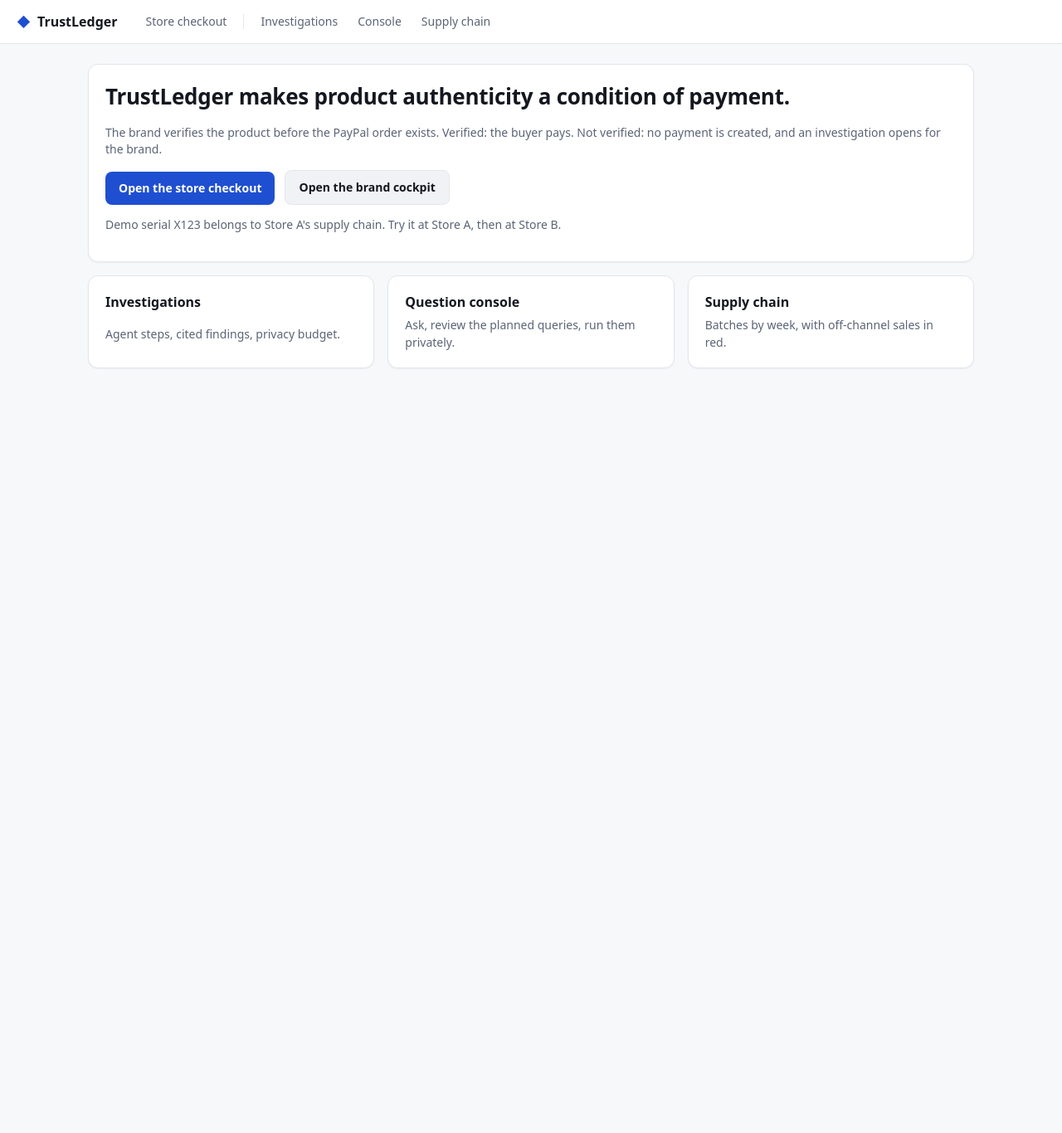
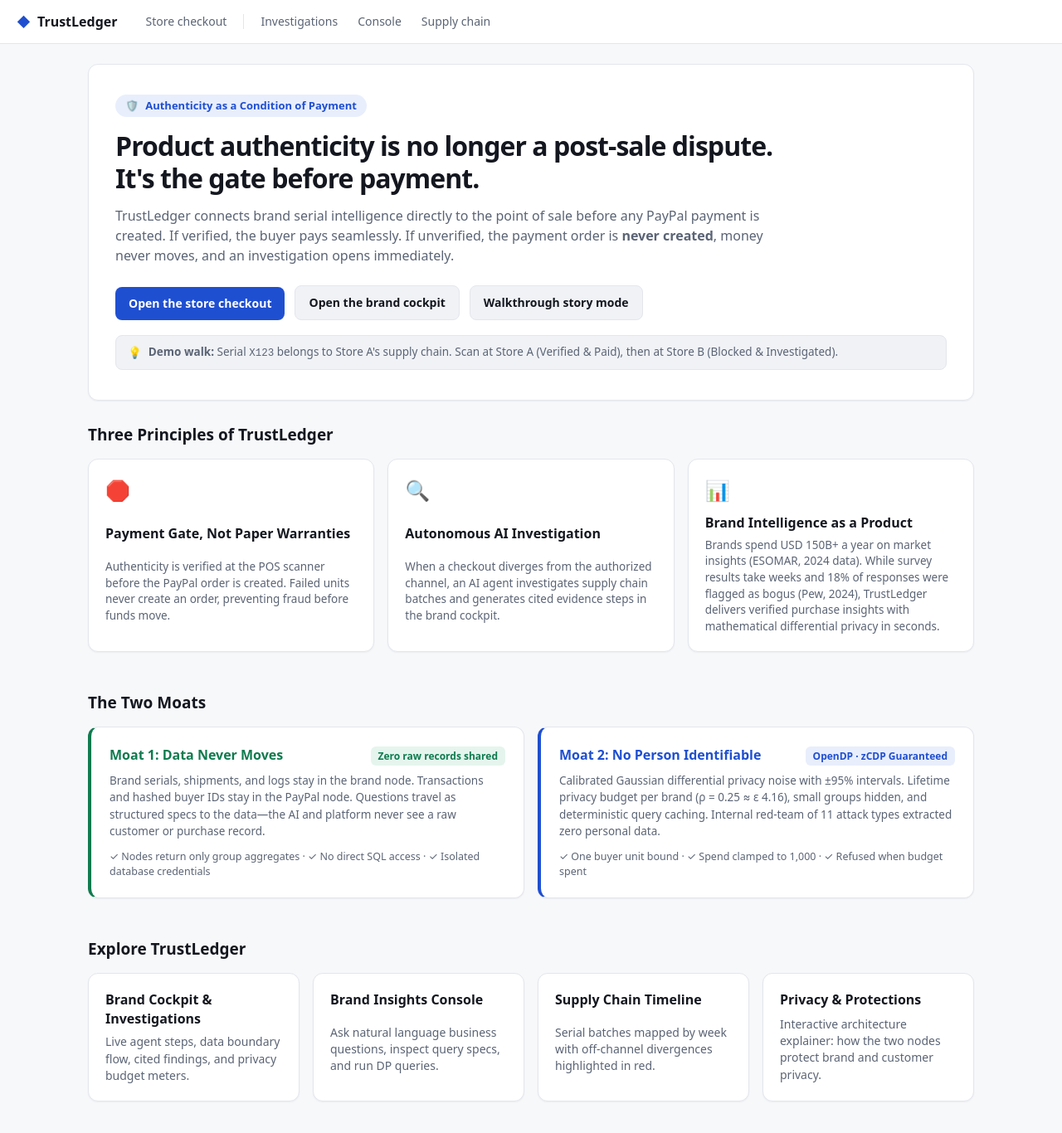
Before and after one commit to ParthSinha9498/trustledger, a Next.js app in the folder web/: page / in a window 1280 px wide. Shown: the top 1366 px of the page at 83% size. Before the commit the page ends 800 px from the top, so only its background shows below. Built offline with nearby package versions, Linux system fonts and the light colour scheme.

Commit message:
feat(hero-moments): checkout verdicts, proof of authenticity receipt, and product landing page

```diff
--- a/web/app/page.tsx
+++ b/web/app/page.tsx
@@ -3,22 +3,107 @@
 export default function Home() {
   return (
     <main>
-      <div className="card hero">
-        <h1>TrustLedger makes product authenticity a condition of payment.</h1>
-        <p className="muted">
-          The brand verifies the product before the PayPal order exists. Verified: the buyer pays.
-          Not verified: no payment is created, and an investigation opens for the brand.
+      {/* Hero Section */}
+      <div className="card hero" style={{ padding: "36px 32px", marginBottom: "28px" }}>
+        <div style={{ display: "inline-flex", alignItems: "center", gap: "8px", padding: "4px 12px", borderRadius: "999px", background: "var(--accent-bg)", color: "var(--accent)", fontSize: "13px", fontWeight: 650, marginBottom: "16px", border: "1px solid var(--accent-border)" }}>
+          <span aria-hidden>🛡️</span> Authenticity as a Condition of Payment
+        </div>
+        <h1 style={{ fontSize: "32px", lineHeight: 1.2, margin: "0 0 14px", letterSpacing: "-0.03em" }}>
+          Product authenticity is no longer a post-sale dispute.<br />
+          It&apos;s the gate before payment.
+        </h1>
+        <p className="muted" style={{ fontSize: "16px", maxWidth: "800px", lineHeight: 1.5, margin: "0 0 24px" }}>
+          TrustLedger connects brand serial intelligence directly to the point of sale before any PayPal payment is created.
+          If verified, the buyer pays seamlessly. If unverified, the payment order is <strong>never created</strong>, money never moves, and an investigation opens immediately.
         </p>
-        <div className="row">
+        <div className="row" style={{ gap: "12px", marginBottom: "18px" }}>
           <Link className="button" href="/pos">Open the store checkout</Link>
           <Link className="button secondary" href="/cockpit">Open the brand cockpit</Link>
+          <Link className="button secondary" href="/story">Walkthrough story mode</Link>
         </div>
-        <p className="muted">Demo serial X123 belongs to Store A&apos;s supply chain. Try it at Store A, then at Store B.</p>
+        <div style={{ display: "flex", alignItems: "center", gap: "8px", fontSize: "13.5px", color: "var(--muted)", background: "var(--chip)", padding: "10px 14px", borderRadius: "8px", border: "1px solid var(--line)" }}>
+          <span aria-hidden>💡</span>
+          <span><strong>Demo walk:</strong> Serial <code>X123</code> belongs to Store A&apos;s supply chain. Scan at Store A (Verified & Paid), then at Store B (Blocked & Investigated).</span>
+        </div>
       </div>
+
+      {/* 3 Core Value Props */}
+      <h2 style={{ fontSize: "19px", marginBottom: "14px" }}>Three Principles of TrustLedger</h2>
+      <div className="tiles" style={{ marginBottom: "32px" }}>
+        <div className="tile card" style={{ padding: "20px" }}>
+          <div style={{ fontSize: "24px", marginBottom: "4px" }} aria-hidden>🛑</div>
+          <b>Payment Gate, Not Paper Warranties</b>
+          <span className="muted" style={{ fontSize: "13.5px", lineHeight: 1.45 }}>
+            Authenticity is verified at the POS scanner before the PayPal order is created. Failed units never create an order, preventing fraud before funds move.
+          </span>
+        </div>
+        <div className="tile card" style={{ padding: "20px" }}>
+          <div style={{ fontSize: "24px", marginBottom: "4px" }} aria-hidden>🔍</div>
+          <b>Autonomous AI Investigation</b>
+          <span className="muted" style={{ fontSize: "13.5px", lineHeight: 1.45 }}>
+            When a checkout diverges from the authorized channel, an AI agent investigates supply chain batches and generates cited evidence steps in the brand cockpit.
+          </span>
+        </div>
+        <div className="tile card" style={{ padding: "20px" }}>
+          <div style={{ fontSize: "24px", marginBottom: "4px" }} aria-hidden>📊</div>
+          <b>Brand Intelligence as a Product</b>
+          <span className="muted" style={{ fontSize: "13.5px", lineHeight: 1.45 }}>
+            Brands spend USD 150B+ a year on market insights (ESOMAR, 2024 data). While survey results take weeks and 18% of responses were flagged as bogus (Pew, 2024), TrustLedger delivers verified purchase insights with mathematical differential privacy in seconds.
+          </span>
+        </div>
+      </div>
+
+      {/* The Two Architectural Moats */}
+      <h2 style={{ fontSize: "19px", marginBottom: "14px" }}>The Two Moats</h2>
+      <div style={{ display: "grid", gridTemplateColumns: "repeat(auto-fit, minmax(320px, 1fr))", gap: "16px", marginBottom: "32px" }}>
+        <div className="card elevated" style={{ borderLeft: "4px solid var(--ok)", padding: "22px" }}>
+          <div style={{ display: "flex", justifyContent: "space-between", alignItems: "baseline", marginBottom: "8px" }}>
+            <h3 style={{ margin: 0, fontSize: "16px", color: "var(--ok)" }}>Moat 1: Data Never Moves</h3>
+            <span className="badge badge-exact">Zero raw records shared</span>
+          </div>
+          <p className="muted" style={{ fontSize: "13.5px", margin: "0 0 12px", lineHeight: 1.5 }}>
+            Brand serials, shipments, and logs stay in the brand node. Transactions and hashed buyer IDs stay in the PayPal node.
+            Questions travel as structured specs to the data—the AI and platform never see a raw customer or purchase record.
+          </p>
+          <div style={{ fontSize: "12.5px", color: "var(--muted)" }}>
+            ✓ Nodes return only group aggregates · ✓ No direct SQL access · ✓ Isolated database credentials
+          </div>
+        </div>
+
+        <div className="card elevated" style={{ borderLeft: "4px solid var(--accent)", padding: "22px" }}>
+          <div style={{ display: "flex", justifyContent: "space-between", alignItems: "baseline", marginBottom: "8px" }}>
+            <h3 style={{ margin: 0, fontSize: "16px", color: "var(--accent)" }}>Moat 2: No Person Identifiable</h3>
+            <span className="badge badge-dp">OpenDP · zCDP Guaranteed</span>
+          </div>
+          <p className="muted" style={{ fontSize: "13.5px", margin: "0 0 12px", lineHeight: 1.5 }}>
+            Calibrated Gaussian differential privacy noise with ±95% intervals. Lifetime privacy budget per brand (ρ = 0.25 ≈ ε 4.16),
+            small groups hidden, and deterministic query caching. Internal red-team of 11 attack types extracted zero personal data.
+          </p>
+          <div style={{ fontSize: "12.5px", color: "var(--muted)" }}>
+            ✓ One buyer unit bound · ✓ Spend clamped to 1,000 · ✓ Refused when budget spent
+          </div>
+        </div>
+      </div>
+
+      {/* Quick Links Footer Grid */}
+      <h2 style={{ fontSize: "19px", marginBottom: "14px" }}>Explore TrustLedger</h2>
       <div className="tiles">
-        <Link href="/cockpit" className="tile card"><b>Investigations</b><span className="muted">Agent steps, cited findings, privacy budget.</span></Link>
-        <Link href="/cockpit/console" className="tile card"><b>Question console</b><span className="muted">Ask, review the planned queries, run them privately.</span></Link>
-        <Link href="/cockpit/supply-chain" className="tile card"><b>Supply chain</b><span className="muted">Batches by week, with off-channel sales in red.</span></Link>
+        <Link href="/cockpit" className="tile card">
+          <b>Brand Cockpit & Investigations</b>
+          <span className="muted">Live agent steps, data boundary flow, cited findings, and privacy budget meters.</span>
+        </Link>
+        <Link href="/cockpit/console" className="tile card">
+          <b>Brand Insights Console</b>
+          <span className="muted">Ask natural language business questions, inspect query specs, and run DP queries.</span>
+        </Link>
+        <Link href="/cockpit/supply-chain" className="tile card">
+          <b>Supply Chain Timeline</b>
+          <span className="muted">Serial batches mapped by week with off-channel divergences highlighted in red.</span>
+        </Link>
+        <Link href="/privacy" className="tile card">
+          <b>Privacy & Protections</b>
+          <span className="muted">Interactive architecture explainer: how the two nodes protect brand and customer privacy.</span>
+        </Link>
       </div>
     </main>
   );
--- a/web/components/checkout/checkout.module.css
+++ b/web/components/checkout/checkout.module.css
@@ -51,55 +51,106 @@
 .scannerMsg { margin-top: 8px; }
 
 /* ---- verdict panels ---- */
-.panel { border-radius: 14px; padding: 22px; border: 1px solid var(--line); background: var(--card); }
-.idle { color: var(--muted); text-align: center; padding: 48px 22px; }
-.idle h3 { color: var(--fg); margin: 8px 0 4px; }
+/* ---- verdict panels ---- */
+.panel {
+  border-radius: var(--radius-lg);
+  padding: 24px;
+  border: 1px solid var(--line);
+  background: var(--card);
+  transition: all var(--transition-normal);
+  box-shadow: var(--shadow-md);
+}
+.idle { color: var(--muted); text-align: center; padding: 52px 24px; }
+.idle h3 { color: var(--fg); margin: 10px 0 4px; font-size: 18px; }
 
-.verifying { text-align: center; padding: 48px 22px; }
+.verifying { text-align: center; padding: 52px 24px; }
 .spinner {
-  width: 44px; height: 44px; margin: 0 auto 14px; border-radius: 50%;
-  border: 4px solid var(--line); border-top-color: var(--accent); animation: spin 0.8s linear infinite;
+  width: 48px; height: 48px; margin: 0 auto 16px; border-radius: 50%;
+  border: 4px solid var(--line); border-top-color: var(--accent); animation: spin 0.75s linear infinite;
 }
 @keyframes spin { to { transform: rotate(360deg); } }
-@media (prefers-reduced-motion: reduce) { .spinner { animation-duration: 2.4s; } }
+@media (prefers-reduced-motion: reduce) { .spinner { animation-duration: 2s; } }
 
-.verified { background: var(--ok-bg); border-color: var(--ok); }
+.verified {
+  background: var(--ok-bg);
+  border: 2px solid var(--ok);
+  box-shadow: var(--shadow-glow-ok), var(--shadow-md);
+  animation: heroIn 280ms var(--ease-out);
+}
 .blocked {
-  background: var(--bad-bg); border: 2px solid var(--bad); padding: 28px 24px;
-  animation: blockIn 260ms ease-out;
+  background: var(--bad-bg);
+  border: 2px solid var(--bad);
+  padding: 28px 24px;
+  box-shadow: var(--shadow-glow-bad), var(--shadow-md);
+  animation: heroIn 280ms var(--ease-out);
 }
-@keyframes blockIn { from { transform: scale(0.97); opacity: 0; } to { transform: none; opacity: 1; } }
-@media (prefers-reduced-motion: reduce) { .blocked { animation: none; } }
+@keyframes heroIn {
+  from { transform: scale(0.96); opacity: 0; }
+  to { transform: none; opacity: 1; }
+}
+@media (prefers-reduced-motion: reduce) { .verified, .blocked { animation: none; } }
 
-.verdictHead { display: flex; gap: 14px; align-items: center; }
+.verdictHead { display: flex; gap: 16px; align-items: center; }
 .badge {
-  flex: none; width: 52px; height: 52px; border-radius: 50%; display: grid; place-items: center;
-  font-size: 28px; font-weight: 800; color: var(--card);
+  flex: none; width: 56px; height: 56px; border-radius: 50%; display: grid; place-items: center;
+  font-size: 30px; font-weight: 800; color: white;
+  transition: transform var(--transition-fast);
 }
-.badgeOk { background: var(--ok); }
+.badgeOk {
+  background: var(--ok);
+  box-shadow: 0 0 20px -2px rgba(5, 150, 105, 0.4);
+}
 .badgePending { background: var(--warn); }
-.badgeBad { background: var(--bad); width: 72px; height: 72px; font-size: 40px; }
-.verdictTitle { margin: 0; font-size: 22px; }
+.badgeBad {
+  background: var(--bad);
+  width: 64px; height: 64px; font-size: 36px;
+  box-shadow: 0 0 20px -2px rgba(220, 38, 38, 0.4);
+}
+.verdictTitle { margin: 0; font-size: 24px; font-weight: 700; letter-spacing: -0.02em; }
 .verified .verdictTitle { color: var(--ok); }
-.blocked .verdictTitle { color: var(--bad); font-size: 28px; line-height: 1.15; }
-.reason { font-size: 19px; font-weight: 600; margin: 18px 0 6px; color: var(--fg); }
+.blocked .verdictTitle { color: var(--bad); font-size: 26px; line-height: 1.2; }
+.reason { font-size: 19px; font-weight: 650; margin: 16px 0 6px; color: var(--fg); }
 .noPayment {
-  margin: 16px 0 0; padding: 12px 14px; border-radius: 10px; background: var(--card);
-  border: 1px dashed var(--bad); font-weight: 600; color: var(--fg);
+  margin: 18px 0 0; padding: 14px 16px; border-radius: var(--radius-md); background: var(--card);
+  border: 1.5px dashed var(--bad); font-weight: 650; color: var(--bad);
+  display: flex; align-items: center; gap: 10px;
 }
 
-/* ---- flow strip: brand check -> paypal order ---- */
-.flow { display: flex; align-items: stretch; gap: 8px; margin-top: 18px; flex-wrap: wrap; }
+/* ---- flow strip: brand check -> paypal order gate -> payment ---- */
+.flow { display: flex; align-items: stretch; gap: 10px; margin-top: 20px; flex-wrap: wrap; }
 .step {
-  flex: 1 1 140px; border-radius: 10px; padding: 10px 12px; background: var(--card); border: 1px solid var(--line);
+  flex: 1 1 140px; border-radius: var(--radius-md); padding: 12px 14px; background: var(--card); border: 1px solid var(--line);
   font-size: 13px; color: var(--muted);
+  box-shadow: var(--shadow-sm);
+  transition: all var(--transition-fast);
 }
-.step strong { display: block; color: var(--fg); font-size: 14px; margin-bottom: 2px; }
+.step strong { display: block; color: var(--fg); font-size: 14px; margin-bottom: 3px; font-weight: 650; }
 .stepOk strong { color: var(--ok); }
 .stepBad strong { color: var(--bad); }
-.stepNever { border-style: dashed; opacity: 0.85; }
-.stepNever strong { text-decoration: line-through; color: var(--muted); }
-.arrow { align-self: center; color: var(--muted); font-weight: 700; }
+
+/* The visual centre: PayPal Order Gate */
+.stepCenter {
+  border: 2px solid var(--accent);
+  background: var(--accent-bg);
+  box-shadow: var(--shadow-glow-accent);
+}
+.stepCenter strong { color: var(--accent); }
+.stepCenterOk {
+  border: 2px solid var(--ok);
+  background: var(--card);
+  box-shadow: 0 0 16px -2px rgba(5, 150, 105, 0.25);
+}
+.stepCenterOk strong { color: var(--ok); }
+.stepCenterBlocked {
+  border: 2px solid var(--bad);
+  background: var(--card);
+  box-shadow: 0 0 16px -2px rgba(220, 38, 38, 0.25);
+}
+.stepCenterBlocked strong { color: var(--bad); }
+
+.stepNever { border-style: dashed; opacity: 0.9; }
+.stepNever strong { text-decoration: line-through; color: var(--bad); }
+.arrow { align-self: center; color: var(--muted); font-weight: 700; font-size: 16px; }
 @media (max-width: 520px) { .arrow { display: none; } }
 
 /* ---- key/value facts ---- */
```
Also changed, not shown: web/app/receipt/[id]/page.tsx (+9 -4 lines), web/components/checkout/Verdict.tsx (+13 -10 lines).
